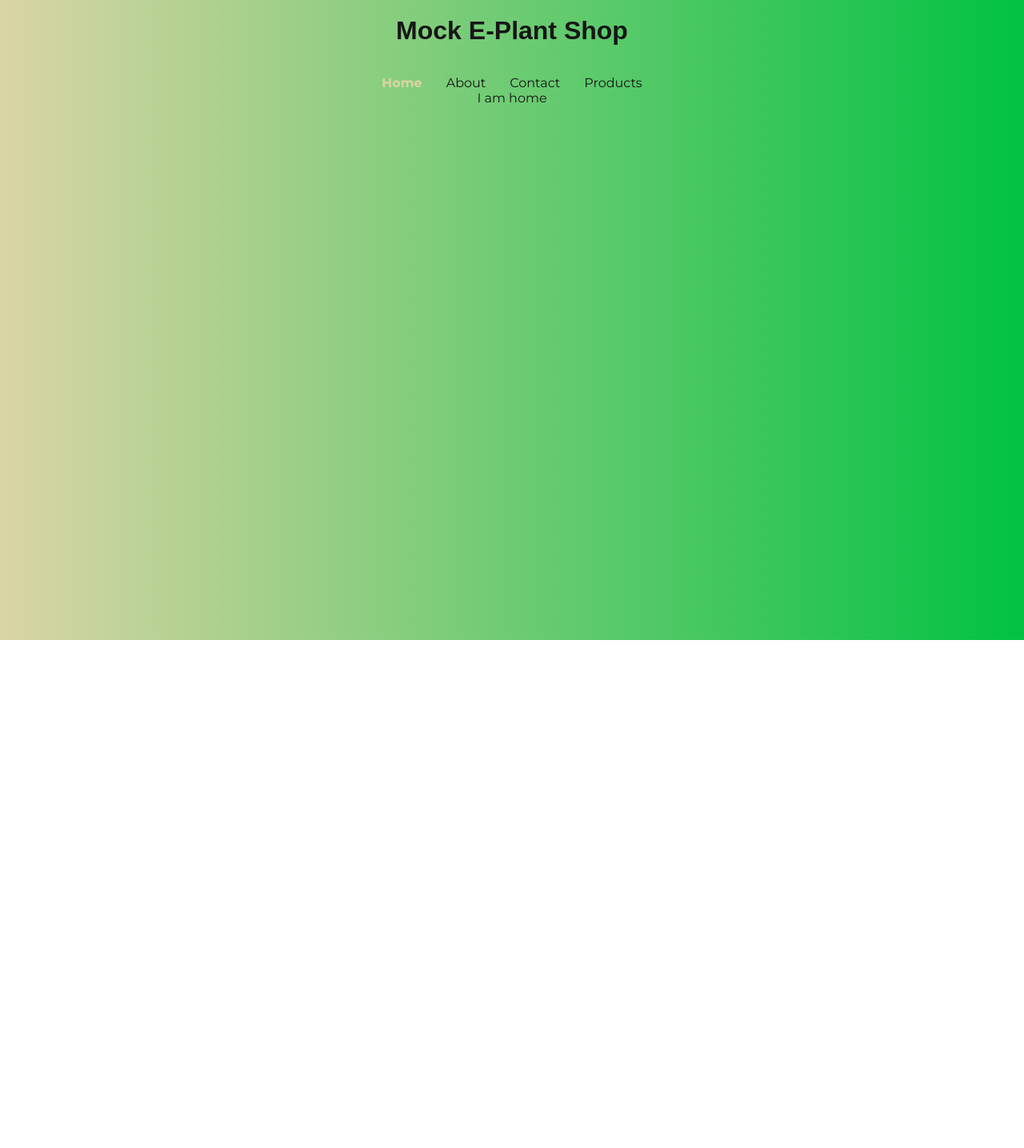
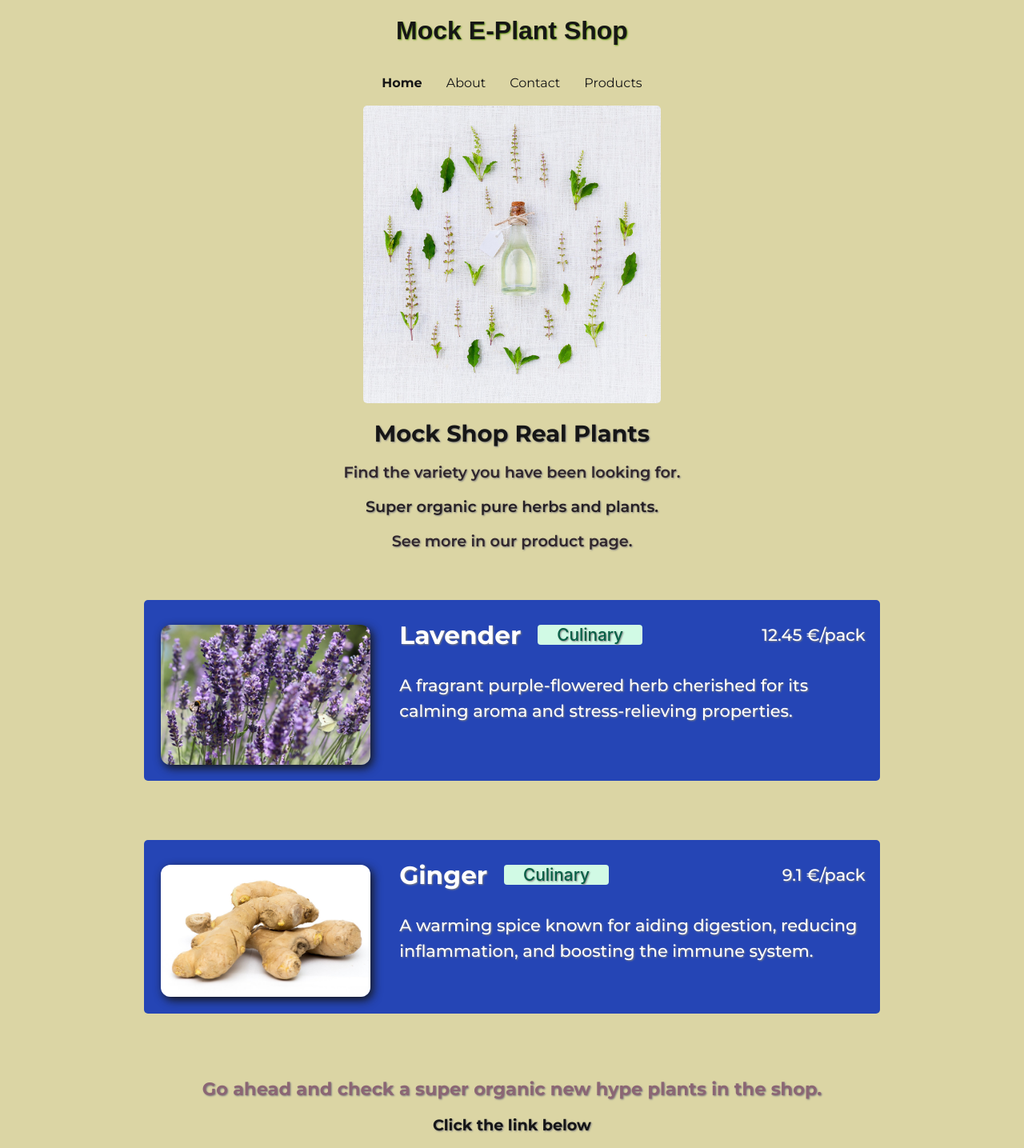
Before and after one commit to zenidreney/react-router, a React (Vite) app: page / in a window 1280 px wide. Shown: the top 1435 px of the page at 80% size. Before the commit the page ends 800 px from the top, so only its background shows below. Built offline with nearby package versions, Linux system fonts and the light colour scheme; a web font is replaced by a local one.

Commit message:
Design: polish

```diff
--- a/src/App.css
+++ b/src/App.css
@@ -49,6 +49,51 @@ button.buy-btn {
     border-radius: 5px;
 }
 
+header > h1 {
+    text-shadow: 1px 1px 2px rgb(106, 158, 28);
+}
+
+section.home {
+    display: flex;
+    flex-direction: column;
+    justify-content: center;
+    align-items: center;
+    margin-top: 1em;
+    gap: 1em;
+    font-size: 1.2rem;
+    font-weight: 600;
+    text-shadow: 1px 1px 2px grey;
+}
+
+section.home > p:nth-child(odd) {
+     animation: changeColor 35s ease-in-out infinite;
+}
+
+section.home > p:nth-child(even) {
+     animation: changeColor 45s ease-in-out infinite;
+}
+
+section.home > img {
+    width: 30%;
+    border-radius: 5px;
+}
+
+section.home h3, h4 {
+    margin: 0;
+}
+
+section.home h3 {
+    animation: changeColor 10s ease-in-out infinite;
+}
+
+
+div.promo-home {
+    display: flex;
+    flex-direction: column;
+    gap: 0;
+    padding: 0;
+}
+
 
 
 div.herb-info {
@@ -60,12 +105,7 @@ div.herb-info {
 
 div.herb-els-container {
     position: relative;
-    background: #649173;
-    /* fallback for old browsers */
-    background: -webkit-linear-gradient(to right, rgb#DBD5A4, #029b35);
-    /* Chrome 10-25, Safari 5.1-6 */
-    background: linear-gradient(to right, #DBD5A4, #029b35);
-    /* W3C, IE 10+/ Edge, Firefox 16+, Chrome 26+, Opera 12+, Safari 7+ */
+
 
     border-radius: 16px;
     max-width: 800px;
@@ -82,9 +122,9 @@ div.herb-els-container::before {
     margin: 0 auto;
     background: #029b35;
     /* fallback for old browsers */
-    background: -webkit-linear-gradient(to right, #DBD5A4, #029b35);
+    background: -webkit-linear-gradient(to bottom, #DBD5A4, #029b35);
     /* Chrome 10-25, Safari 5.1-6 */
-    background: linear-gradient(to left, #DBD5A4, #029b35);
+    background: linear-gradient(to bottom, #DBD5A4, #029b35);
     /* W3C, IE 10+/ Edge, Firefox 16+, Chrome 26+, Opera 12+, Safari 7+ */
     border-radius: 12px;
     filter: blur(4px);
@@ -101,6 +141,7 @@ div.generic-herb-el-container {
     flex-direction: column;
     justify-content: center;
     align-items: center;
+    padding-top: 1em;
 }
 
 div.generic-herb-el {
@@ -109,6 +150,16 @@ div.generic-herb-el {
     justify-content: center;
     align-items: center;
 }
+p.name-p {
+    padding-block: 0.65em;
+    font-size: 1.2rem;
+    font-weight: 600;
+}
+
+p.back-to-p {
+    font-size: 1rem;
+}
+
 
 div.cart-container {
    background-color: rgba(255, 255, 255, 0.25);
@@ -192,3 +243,18 @@ div.summary-container {
         width: 20%;
     }
 }
+
+/* ANIMATIONS */
+
+@keyframes changeColor {
+    0% {
+        color:#161616;
+    }
+    50% {
+        color: #916477;
+    }
+
+    100% {
+        color: #029b35;
+    }
+}
--- a/src/components/HerbDetailContainer.css
+++ b/src/components/HerbDetailContainer.css
@@ -22,7 +22,7 @@ div.testimonial-container {
     justify-content: center;
     border-radius: 5px;
     max-width: 920px;
-    margin: 10% auto 15%;
+    margin: 3% auto 5%;
 
 }
 
--- a/src/components/Layout.tsx
+++ b/src/components/Layout.tsx
@@ -7,7 +7,7 @@ export default function Layout() {
     const activeStyles = {
         fontWeight: "bold",
         textDecoration: "none",
-        color: "#DBD5A4"
+        color: "#161616"
 
     }
 
--- a/src/context/CartContext.tsx
+++ b/src/context/CartContext.tsx
@@ -6,7 +6,7 @@ import type { Dispatch, SetStateAction } from "react";
 type CartItem = Herb & { quantity: number }
 type FormData = {
     name: string,
-    password: string,
+    cvv: string,
     cardNo: string
 }
 
@@ -35,7 +35,7 @@ function CartContextProvider({ children }: CartContextProviderProps) {
     const [cartItems, setCartItems] = useState<CartItem[]>([])
     const [formData, setFormData] = useState<FormData>({
         name: "",
-        password: "",
+        cvv: "",
         cardNo: ""
     })
     const [completedOrder, setCompletedOrder] = useState<CompletedOrder | null>(null)
--- a/src/index.css
+++ b/src/index.css
@@ -11,15 +11,8 @@ body {
 }
 
 body {
-    background: #029b35;
-    /* fallback for old browsers */
-    background: -webkit-linear-gradient(to right, #DBD5A4, #01c242);
-    /* Chrome 10-25, Safari 5.1-6 */
-    background: linear-gradient(to right, #DBD5A4, #01c242);
-    /* W3C, IE 10+/ Edge, Firefox 16+, Chrome 26+, Opera 12+, Safari 7+ */
-
+    background: #DBD5A4;
     color: #161616;
-
 }
 
 header {
--- a/src/pages/Checkout.tsx
+++ b/src/pages/Checkout.tsx
@@ -13,7 +13,7 @@ export default function Checkout() {
 
     function handleFormInput(e: React.ChangeEvent<HTMLInputElement>) {
         const { name, value } = e.target
-        //console.log({ name, value })
+        console.log({ name, value })
 
         setFormData(prev => {
             return {
@@ -27,7 +27,7 @@ export default function Checkout() {
         e.preventDefault()
 
 
-        if (!formData.name || !formData.password || !formData.cardNo) {
+        if (!formData.name || !formData.cvv || !formData.cardNo) {
             alert("Please fill in")
         } else {
             alert("Your order has been submitted!")
@@ -47,7 +47,7 @@ export default function Checkout() {
 
         setFormData({
             name: "",
-            password: "",
+            cvv: "",
             cardNo: ""
         })
         setCartItems([])
@@ -79,11 +79,18 @@ export default function Checkout() {
             <Link to="/products" className="to-btn">Back to Products</Link>
             <div className="parent-checkout-container">
                 <div className="checkout-container">
-                    <h2>You are about to buy!</h2>
+                    {cartItems.length != 0 ?
+                        <h2>You are about to buy!</h2> :
+                        <h2>Nothing to buy!</h2>
+                        }
                     {cartEls}
                 </div>
                 <p>To be charged: {totalPrice} € </p>
-                <form
+
+                {cartItems.length != 0
+
+                ?
+                    <form
                     className="checkout-form"
                     onSubmit={handleSubmit}>
                     <label htmlFor="name">Name</label>
@@ -93,12 +100,12 @@ export default function Checkout() {
                         name="name"
                         value={formData.name}
                         onChange={handleFormInput} />
-                    <label htmlFor="password">Password</label>
+                    <label htmlFor="cvv">CVV</label>
                     <input
                         type="password"
-                        id="password"
-                        name="password"
-                        value={formData.password}
+                        id="cvv"
+                        name="cvv"
+                        value={formData.cvv}
                         onChange={handleFormInput} />
                     <label htmlFor="cardNo">Card Number</label>
                     <input
@@ -110,6 +117,11 @@ export default function Checkout() {
                         onChange={handleFormInput} />
                     <button type="submit">Submit</button>
                 </form>
+
+                :
+
+                <Link to="/products" className="to-btn">Back to Products</Link>
+                }
             </div>
         </div>
     )
--- a/src/pages/Home.tsx
+++ b/src/pages/Home.tsx
@@ -1,5 +1,48 @@
+import HerbDetailContainer from "../components/HerbDetailContainer"
+import { herbsData } from "../data"
+import { Link } from "react-router"
+
 export default function Home() {
+    console.log(herbsData[0])
+
+    const randomNum = Math.floor(Math.random() * herbsData.length)
+    const randomTwo = Math.floor(Math.random() * herbsData.length)
+
+    console.log(randomNum)
+
     return (
-        <p>I am home</p>
+        <section className="home">
+            <img src="/images/mix-of-herbs.jpg" />
+            <h1>Mock Shop Real Plants</h1>
+            <p>Find the variety you have been looking for.</p>
+            <p>Super organic pure herbs and plants.</p>
+            <p>See more in our product page.</p>
+            <Link to={`/products/${herbsData[randomNum].name.toLowerCase()}`} >
+                <div className="promo-home">
+                    <HerbDetailContainer
+                        imgSrc={`/images/${herbsData[randomNum].image}`}
+                        name={herbsData[randomNum].name}
+                        price={herbsData[randomNum].price}
+                        isCulinary={herbsData[randomNum].isCulinary}
+                    >
+                        <p>{herbsData[randomNum].description}</p>
+                    </HerbDetailContainer>
+
+                    <HerbDetailContainer
+                        imgSrc={`/images/${herbsData[randomTwo].image}`}
+                        name={herbsData[randomTwo].name}
+                        price={herbsData[randomTwo].price}
+                        isCulinary={herbsData[randomTwo].isCulinary}
+                    >
+                        <p>{herbsData[randomTwo].description}</p>
+                    </HerbDetailContainer>
+                </div>
+            </Link>
+            <h3>Go ahead and check a super organic new hype plants in the shop.</h3>
+            <h4>Click the link below</h4>
+            <Link to="/products" className="to-btn">Products</Link>
+
+
+        </section>
     )
 }
--- a/src/pages/ProductDetails.tsx
+++ b/src/pages/ProductDetails.tsx
@@ -20,7 +20,7 @@ export default function ProductDetails() {
     }
 
     return (
-        <>
+        <div className="herb-els-container">
             <HerbDetailContainer
                 imgSrc={`/images/${herb.image}`}
                 bgColor="rgba(48, 51, 48, 0.5)"
@@ -36,6 +36,6 @@ export default function ProductDetails() {
                 >Buy Now</button>
             </HerbDetailContainer>
 
-        </>
+        </div>
     )
 }
--- a/src/pages/Products.tsx
+++ b/src/pages/Products.tsx
@@ -12,7 +12,7 @@ export default function Products() {
                 <Link to={`/products/${herb.name.toLowerCase()}`}  >
                     <div className="generic-herb-el">
                         <img className="generic-img profile" src={`/images/${herb.image}`} alt={herb.alt} />
-                        <p>
+                        <p className="name-p">
                             {herb.name}
                         </p>
                     <p className="back-to-p">Click for more info</p>
@@ -25,7 +25,6 @@ export default function Products() {
 
     return (
         <>
-            <p>I am Products</p>
             <div className="herb-els-container">
                 {herbEls}
             </div>
```
